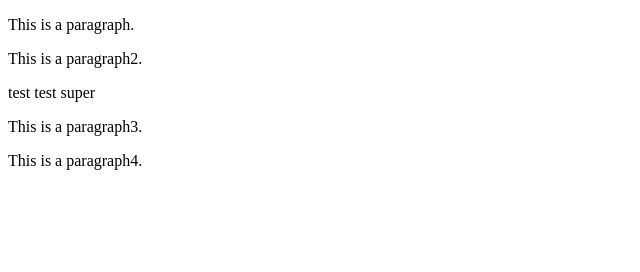
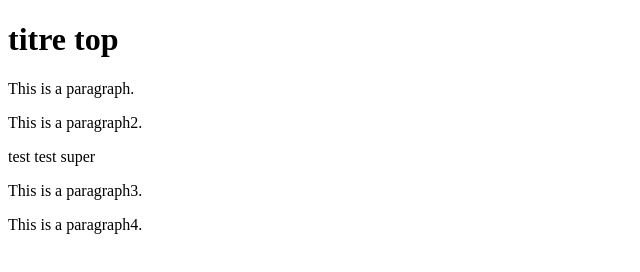
Before and after one commit to pierreraimbaud/test2025pi, a plain HTML site: page index.html in a window 1280 px wide. Shown: the whole page, without its empty margins (0-640 px from the left). Drawn offline with Linux system fonts and the light colour scheme.

Commit message:
Update index.html

```diff
--- a/index.html
+++ b/index.html
@@ -1,7 +1,7 @@
 <!DOCTYPE html>
 <html>
 <body>
-
+<h1> titre top</h1>
 <p>This is a paragraph.</p>
 <p>This is a paragraph2.</p>
 
```
